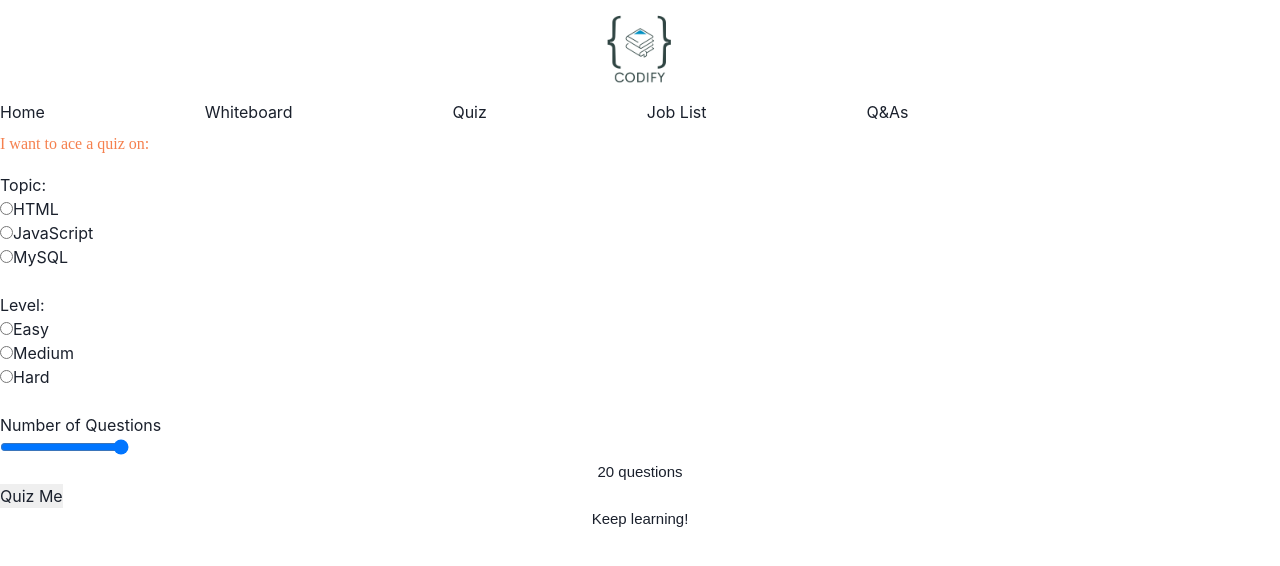
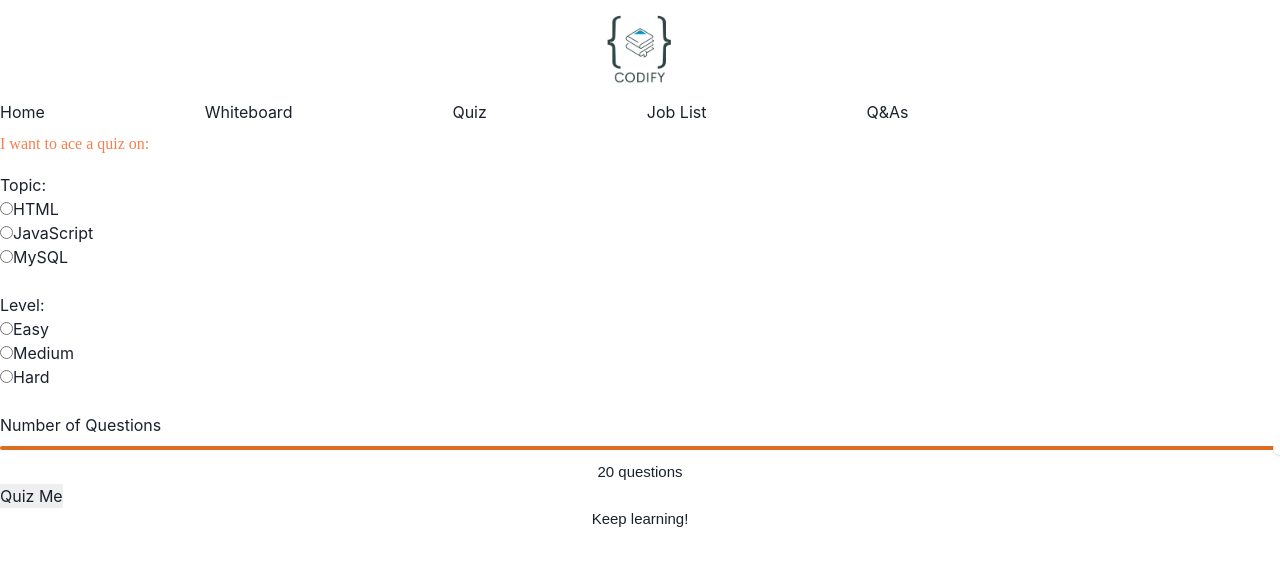
Before and after one commit to seonaid-mcnabb/codify, a React (Create React App) app in the folder client/: page /quiz in a window 1280 px wide. Shown: the top 566 px of the page. Built offline with nearby package versions, Linux system fonts and the light colour scheme; a web font is replaced by a local one.

Commit message:
adding files

```diff
--- a/client/src/components/quiz/Quiz.js
+++ b/client/src/components/quiz/Quiz.js
@@ -2,6 +2,13 @@ import React, { useEffect, useState } from "react";
 import { Link } from "react-router-dom";
 import "./Quiz.css";
 import Header from "../Header";
+import {
+  Slider,
+  SliderTrack,
+  SliderFilledTrack,
+  SliderThumb,
+  SliderMark,
+} from "@chakra-ui/react";
 
 const StartQuiz = (props) => {
   // useEffect(startQuiz());
@@ -79,15 +86,30 @@ const StartQuiz = (props) => {
         <div className="Length">
           <label for="Length">Number of Questions</label>
           <br />
-          <input
-            type="range"
+          {/* <Slider
+            defaultValue={20}
+            min={5}
+            max={20}
             id="Length"
             name="Length"
-            min="5"
-            max="20"
-            step="5"
             onChange={(e) => props.setLength(e.target.value)}
-          />
+          /> */}
+          <Slider
+            defaultValue={20}
+            min={5}
+            max={20}
+            step={5}
+            id="Length"
+            name="Length"
+            aria-label="Number of quiz questions"
+            colorScheme="orange"
+            onChangeEnd={(value) => props.setLength(value)}
+          >
+            <SliderTrack>
+              <SliderFilledTrack />
+            </SliderTrack>
+            <SliderThumb />
+          </Slider>
 
           <p>{props.length} questions</p>
         </div>
```
